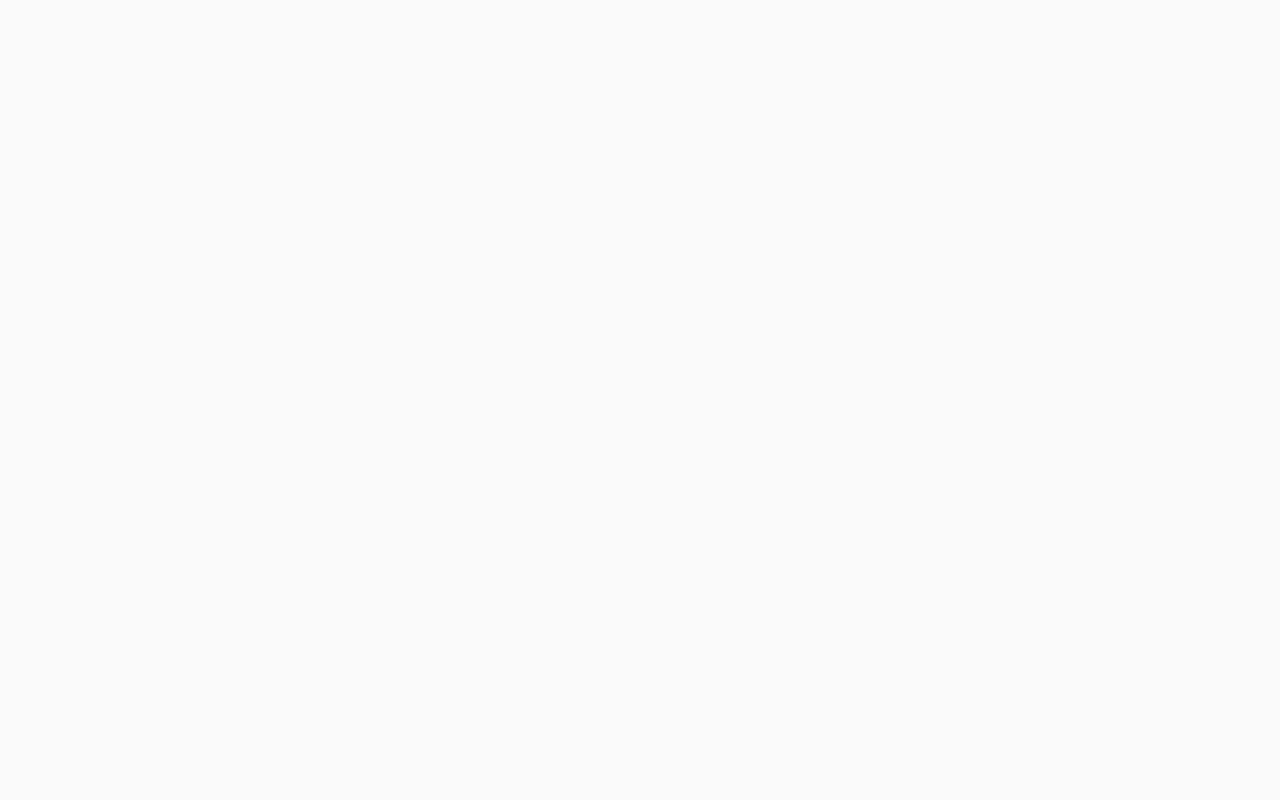
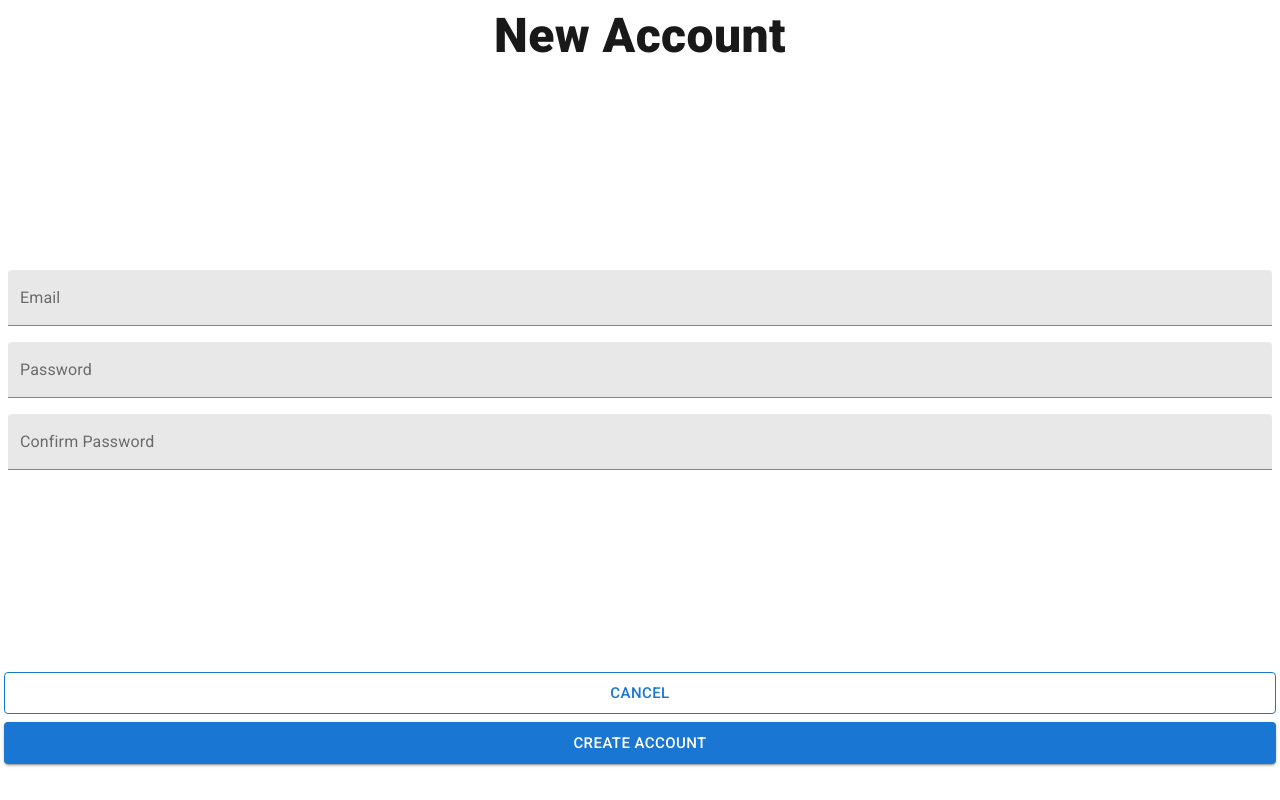
Before and after one commit to phelisa2020/digi-apps, a React (Create React App) app: page /#/auth/newaccount in a window 1280 px wide. Built offline with nearby package versions, Linux system fonts and the light colour scheme.

Commit message:
creating signin

```diff
--- a/public/index.html
+++ b/public/index.html
@@ -27,7 +27,7 @@
     <title>Digi-app</title>
     <link rel="preconnect" href="https://fonts.googleapis.com">
 <link rel="preconnect" href="https://fonts.gstatic.com" crossorigin>
-<link href="https://fonts.googleapis.com/css2?family=Roboto:wght@400;700;900&display=swap" rel="stylesheet">
+<link href="https://fonts.googleapis.com/css2?family=Roboto:wght@400;500;700;900&display=swap" rel="stylesheet">
 
   </head>
   <body>
--- /dev/null
+++ b/src/components/Alert/Alert.Demo.jsx
@@ -0,0 +1,19 @@
+import React from "react";
+import Alert from "./Alert";
+
+export const Demo = () => {
+  return (
+    <div>
+      <Alert title={"Hello World"} nature="validation" />
+      <Alert title={"Hello World"} nature="error" />
+      <Alert title={"Hello World"} nature="resolving" />
+
+      <Alert title={"Hello World"} nature="validation" description="This is a description message on a........." />
+      <Alert title={"Hello World"} nature="error" description="This is a description message on a........." />
+      <Alert title={"Hello World"} nature="resolving" description="This is a description message on a........." />
+
+    </div>
+  );
+};
+
+export default Demo;
--- /dev/null
+++ b/src/components/Alert/Alert.jsx
@@ -0,0 +1,55 @@
+import React from "react";
+import styled from "styled-components";
+import { Alert as MuiAlert } from "@material-ui/lab";
+import { CircularProgress } from "@material-ui/core";
+import { Text } from "../Text";
+import { tokens } from "../../data/tokens";
+
+const SEVERITY_MAP = {
+  error: "error",
+  validation: "warning",
+  resolving: "info",
+};
+
+const StyledAlert = styled(MuiAlert)`
+  align-items: center;
+`;
+
+const DescriptionWrapper = styled.div`
+  padding-top: ${tokens.spacing.s};
+`;
+
+/**
+ *
+ * @typedef {object} props
+ * @property {'error' | 'validation' | 'resolving'} nature
+ * @property {string} title
+ * @property {string} [description]
+ */
+
+/**
+ * @param {props} props
+ * @returns {JSX.Element}
+ */
+
+export const Alert = (props) => {
+  const { nature = "validation", title, description } = props;
+  const severity = SEVERITY_MAP[nature];
+  const icon =
+    nature === "resolving" ? (
+      <CircularProgress size={20} thickness={6} />
+    ) : undefined;
+
+  return (
+    <StyledAlert severity={severity} icon={icon}>
+      <Text size="m"> {title}</Text>
+      {description && (
+        <DescriptionWrapper>
+          <Text size="s"> {description}</Text>
+        </DescriptionWrapper>
+      )}
+    </StyledAlert>
+  );
+};
+
+export default Alert;
--- /dev/null
+++ b/src/components/Alert/index.js
@@ -0,0 +1 @@
+export { default, Alert } from './Alert'
--- a/src/components/App/App.Routing.js
+++ b/src/components/App/App.Routing.jsx
@@ -8,6 +8,7 @@ import { Demo as InputDemo } from '../Input/Input.Demo';
 import { Demo as LayoutDemo } from '../Layout/Layout.Demo';
 import { Demo as LinkDemo } from '../Link/Link.Demo';
 import { Demo as TextDemo } from '../Text/Text.Demo';
+import { Demo as AlertDemo } from '../Alert/Alert.Demo'
 
 import { LandingPage } from '../../views/LandingPage'
 import { NewAccount } from '../../views/NewAccount'
@@ -46,6 +47,10 @@ export const Demos = () => {
       <Route path="/demo/text">
         <TextDemo />
       </Route>
+
+      <Route path="/demo/alert">
+        <AlertDemo />
+      </Route>
     </Switch>
   )
 }
@@ -54,12 +59,12 @@ const Auth = () => {
   return (
     <Switch>
 
-        <Route path="/auth/login">
-          <SignIn />
+        <Route path="/auth/newaccount">
+          <NewAccount />
         </Route>
 
-        <Route path="/auth/register">
-          <NewAccount />
+        <Route path="/auth/signin">
+          <SignIn />
         </Route>
 
         <Route path="/auth/reset">
--- a/src/components/App/App.js
+++ b/src/components/App/App.jsx
@@ -5,8 +5,10 @@ import { StylesProvider } from '@material-ui/styles';
 import { Routing } from './App.Routing'
 
 const Global = createGlobalStyle`
+body {
   overflow-x: hidden;
   overflow-y: scroll;
+}
 `
 
 export const App = () => {
--- a/src/components/Input/Input.jsx
+++ b/src/components/Input/Input.jsx
@@ -16,20 +16,22 @@ const StyledTextField = styled(TextField)`
  *
  * @typedef {*} props
  * @property {string} label
+ * @property { string } value
  * @property {'text' | 'password' | 'email'} accepts
  * @property {(value: string) => void} onChange
  */
 
 export const Input = (props) => {
-  const { accepts } = props;
-  const handleChange = (e) => onchange(e.target.value);
+  const { accepts, onChange, label, value } = props;
+  const handleChange = (e) => onChange(e.target.value);
 
   return (
     <StyledTextField
-      {...props}
+      value={value}
+      label={label}
       onChange={handleChange}
       fullWidth
-      type={accepts}
+      inputProps = {{ type: accepts }}
       variant="filled"
     />
   );
--- a/src/components/Layout/Layout.jsx
+++ b/src/components/Layout/Layout.jsx
@@ -35,6 +35,7 @@ const Base = styled.div`
   padding-bottom: ${tokens.spacing.l};
   background-color: ${({ inverse }) =>
     inverse ? tokens.colors.blue.solid : tokens.highlight.white.solid};
+  min-height: 100vh;
 `;
 
 // const Base = styled.div`
@@ -47,7 +48,7 @@ const Base = styled.div`
 //   color: ${({ inverse }) => inverse ? COLORS.whiteStronger : COLORS.blackStrong};
 // `;
 
-const Header = styled.header``;
+
 const Content = styled.div`
   flex-grow: 1;
   display: flex;
@@ -60,6 +61,10 @@ const Nested = styled.div`
   align-items: center;
 `;
 
+const NestedChildren = styled.div`
+  width: 100%;
+`
+
 const ButtonWrap = styled.div`
   padding: ${tokens.spacing.xs};
 `;
@@ -67,39 +72,40 @@ const LinkWrap = styled.div`
   padding: ${tokens.spacing.m} ${tokens.spacing.xs} ${tokens.spacing.xs};
 `;
 
+
+
 export const Layout = (props) => {
   const { children, title, inverse, extra, primary, secondary } = props;
   return (
     <Base inverse={inverse}>
-      <Header>
+      <header>
         <Text size="xl" component="h1">
           {title}
         </Text>
-      </Header>
+      </header>
 
       <Content>
         <Nested>
-          <div>{children}</div>
+          <NestedChildren>{children}</NestedChildren>
         </Nested>
 
         {secondary && (
           <ButtonWrap>
 
-            <Button full inverse={inverse}>123</Button>
+            <Button action={secondary[1]} inverse={inverse} full>{secondary[0]}</Button>
           </ButtonWrap>
         )}
         {primary && (
           <ButtonWrap>
 
-            <Button inverse={inverse} full importance="primary">
-              123
+            <Button action={primary[1]} inverse={inverse} full importance="primary">
+              {primary[0]}
             </Button>
           </ButtonWrap>
         )}
         {extra && (
           <LinkWrap>
-
-            <Link inverse={inverse} >123</Link>
+            <Link action={extra[1]} inverse={inverse}>{extra[0]}</Link>
           </LinkWrap>
         )}
       </Content>
--- a/src/data/tokens/tokens.js
+++ b/src/data/tokens/tokens.js
@@ -68,9 +68,6 @@ const text = {
     }
 }
 
-const shade= {
-
-}
 
 const highlight = {
     white: {
--- a/src/views/NewAccount/NewAccount.jsx
+++ b/src/views/NewAccount/NewAccount.jsx
@@ -1,7 +1,69 @@
-import React from 'react'
+import React from "react";
+import styled from "styled-components";
+import { Input } from "../../components/Input";
+import { tokens } from "../../data/tokens";
+import { Layout } from "../../components/Layout";
+import { useNewAccount } from "./NewAccount.useNewAccount";
+import { Alert } from "../../components/Alert";
+
+const InputWrapper = styled.div`
+  padding: ${tokens.spacing.s};
+`;
 
 export const NewAccount = () => {
-    return <div>123</div>
-}
+  const {
+    email,
+    password,
+    confirmPassword,
+    setEmail,
+    setPassword,
+    setConfirmPassword,
+    createAccount,
+    alert,
+  } = useNewAccount();
 
-export default NewAccount
+  if (true) {
+    <Layout
+    title="New Account"
+    secondary={["Cancel", "/"]}
+    primary={["Create Account", createAccount, { disabled: true}]}
+  >
+      <Alert title="Checking details" nature="resolving"/>
+  </Layout>
+  }
+
+  return (
+    <Layout
+      title="New Account"
+      secondary={["Cancel", "/"]}
+      primary={["Create Account", createAccount]}
+    >
+      <InputWrapper>
+        <Input
+          value={email}
+          label="Email"
+          accepts="email"
+          onChange={console.log}
+        />
+      </InputWrapper>
+      <InputWrapper>
+        <Input
+          value={password}
+          label="Password"
+          accepts="password"
+          onChange={console.log}
+        />
+      </InputWrapper>
+      <InputWrapper>
+        <Input
+          value={confirmPassword}
+          label="Confirm Password"
+          accepts="password"
+          onChange={console.log}
+        />
+      </InputWrapper>
+    </Layout>
+  );
+};
+
+export default NewAccount;
--- /dev/null
+++ b/src/views/NewAccount/NewAccount.useNewAccount.js
@@ -0,0 +1,36 @@
+import { useState } from "react";
+import validator from "validator";
+
+export const useNewAccount = () => {
+    const [email, setEmail] = useState('')
+    const [password, setPassword] = useState('')
+    const [confirmPassword, setConfirmPassword] = useState('')
+    const [alert, setAlert] = useState(null)
+    const [creating, setCreating] =useState(false)
+
+    const createAccount = () => {
+        if(!email || email.length < 1) return ('noEmail')
+        if(!password || password.length < 1) return ('noPassword')
+        if(!confirmPassword || confirmPassword.length < 1) return ('noConfirmPassword')
+
+        if(!validator.isEmail(email)) return setAlert('formatEmail')
+        if(password.length < 8) return ('shortPassword')
+        if(confirmPassword.length < 8) return ('shortConfirmPassword')
+
+        if(password !== confirmPassword) return setAlert("missmatchPassword")
+        setAlert('creating')
+    }
+
+    return {
+        email,
+        password,
+        confirmPassword,
+        setConfirmPassword,
+        setEmail,
+        setPassword,
+        createAccount,
+    }
+
+}
+
+export default useNewAccount
```
Also changed, not shown: src/views/NewAccount/NewAccount.constants.js (added, +38 -0 lines).
